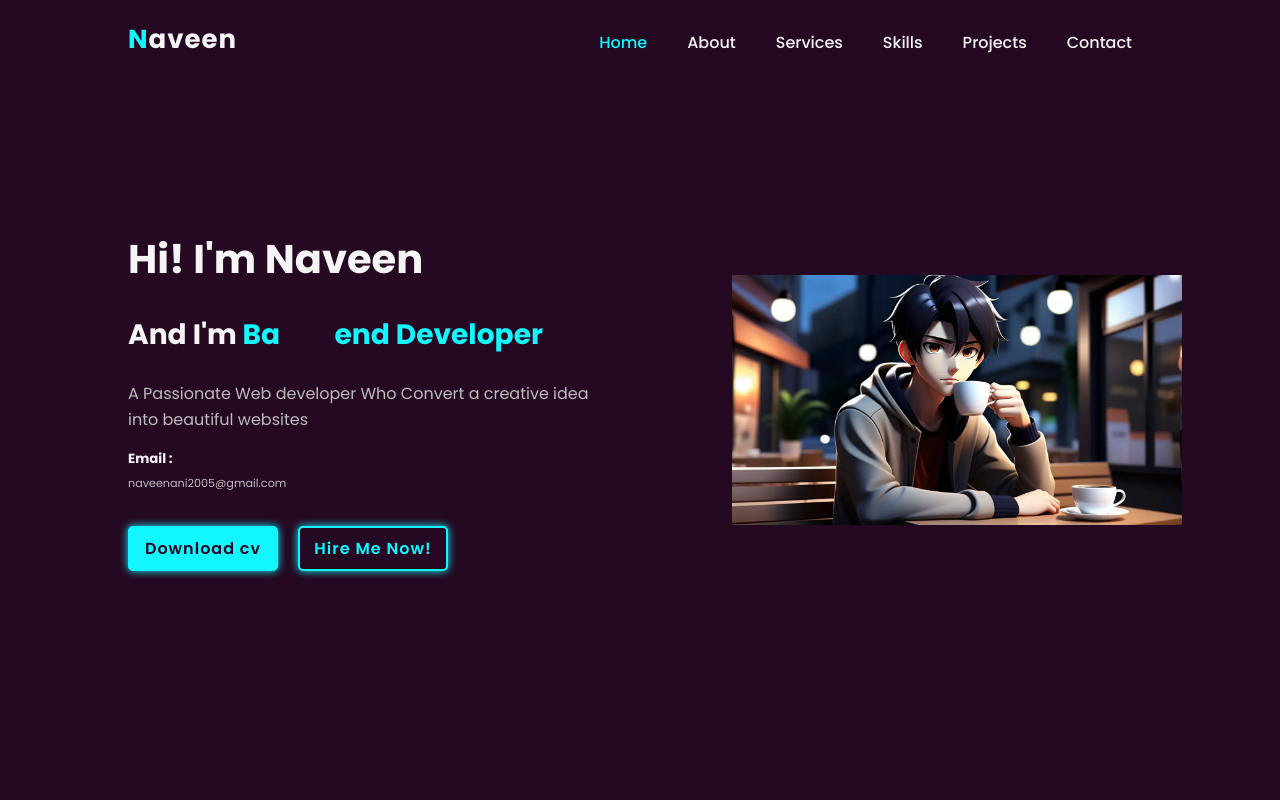
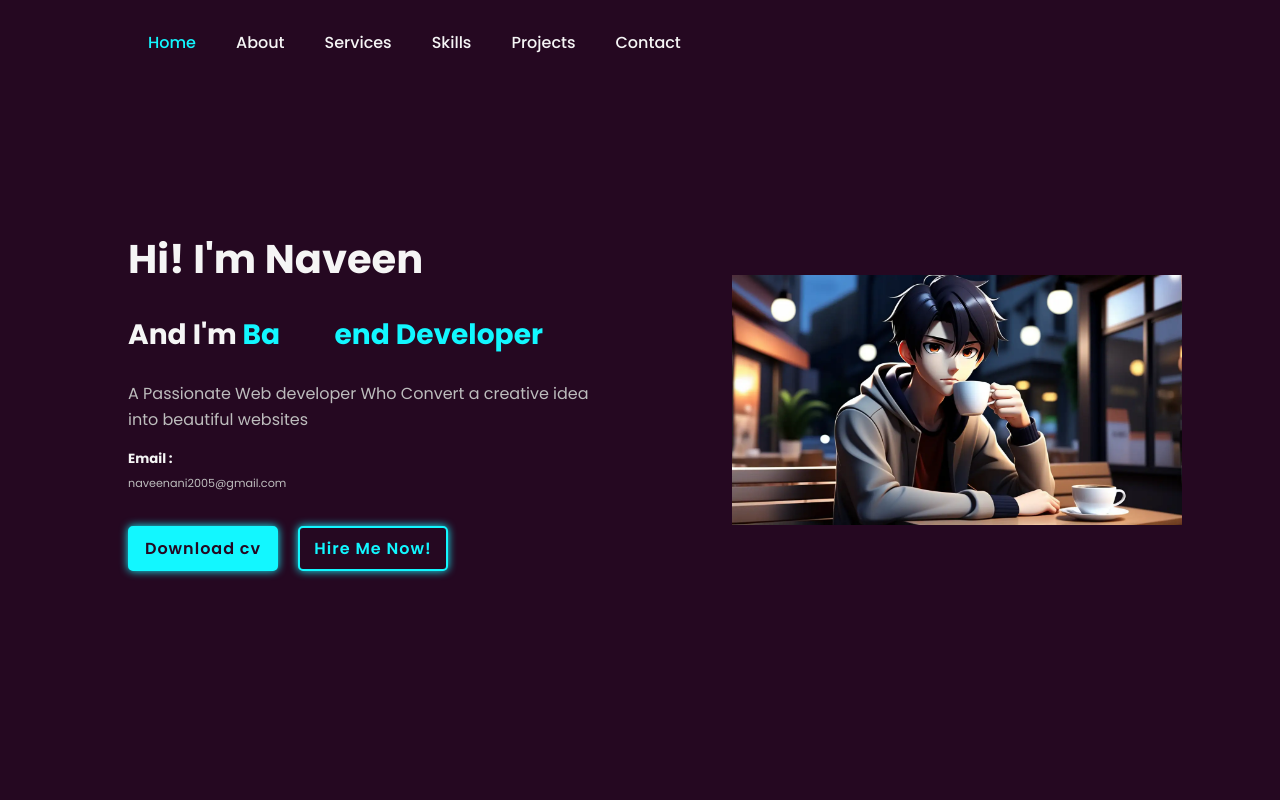
Before and after one commit to NaveenAgastya/Portfolio, a plain HTML site: page index.html in a window 1280 px wide. Shown: the top 800 px of the page. Drawn offline with nearby package versions, Linux system fonts and the light colour scheme.

Commit message:
Update index.html

```diff
--- a/index.html
+++ b/index.html
@@ -10,7 +10,6 @@
 <body>
     <!-- header site  -->
     <header>
-        <div class="logo"><span>N</span>aveen</div>
         <ul class="navlist">
             <li><a href="#home" style="--i:1;">Home</a></li>
             <li><a href="#about" style="--i:2;">About</a></li>
```
